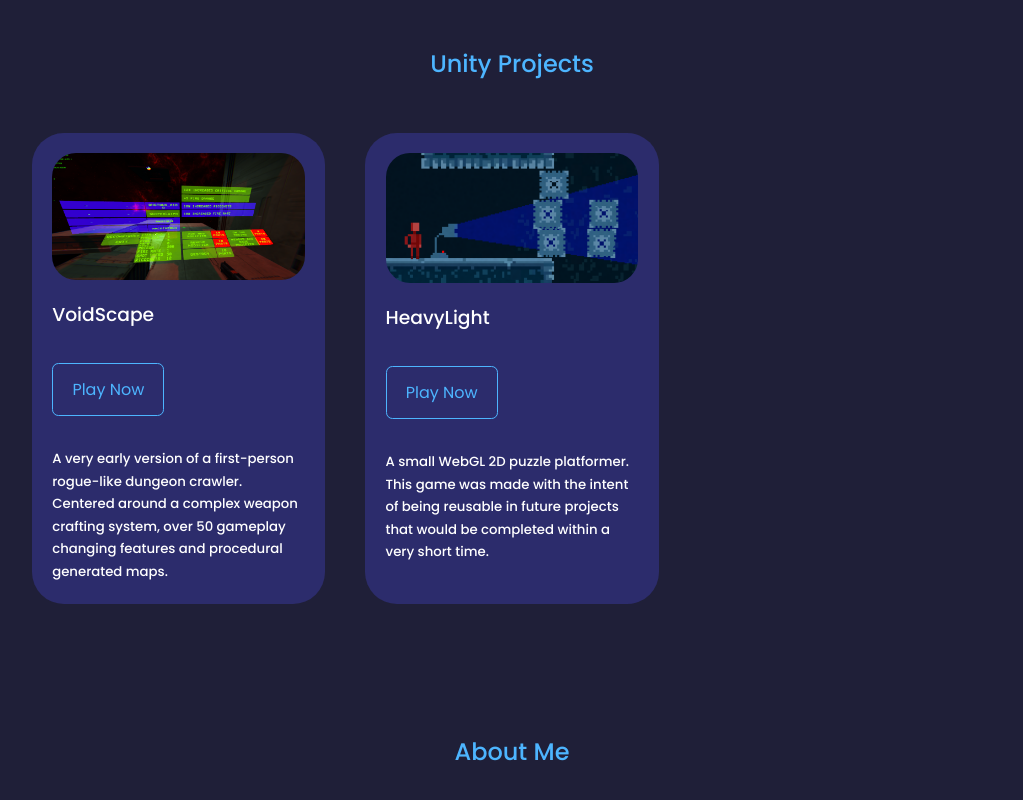
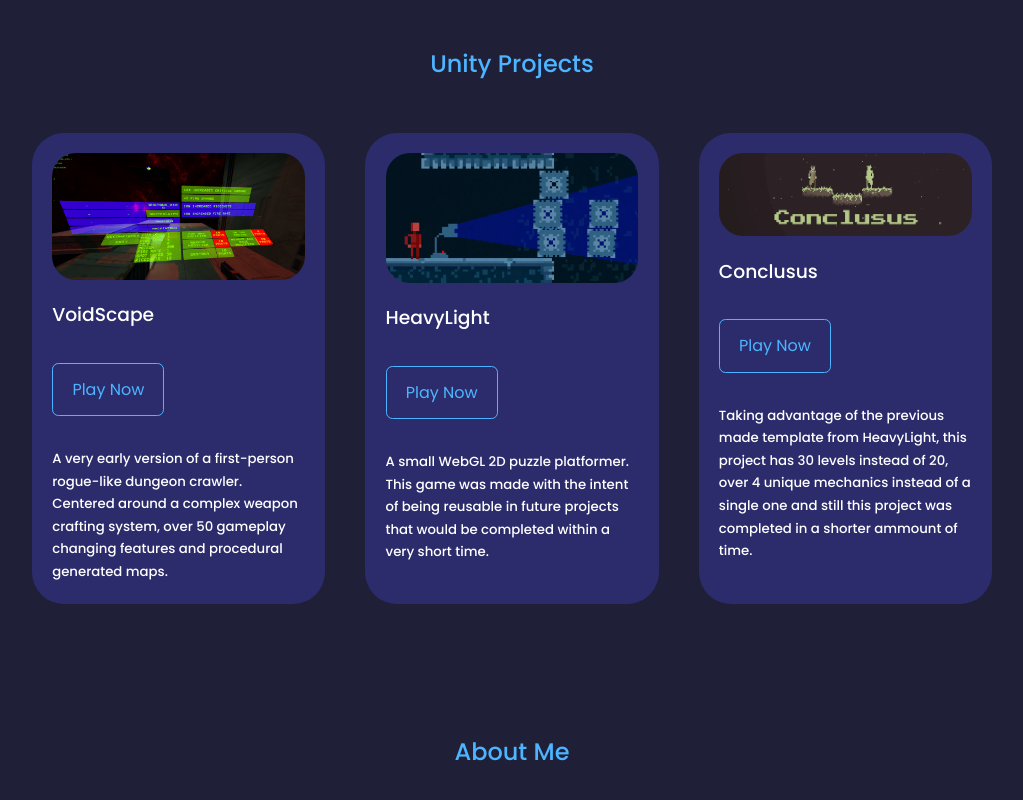
Before and after one commit to ElTraffy/SebastiaoFreitas, a React (Create React App) app: page / in a window 1280 px wide. Shown: the part 380-1180 px from the top of the page, without its empty margins (128-1151 px from the left). Built offline with nearby package versions, Linux system fonts and the light colour scheme.

Commit message:
conclusus add

```diff
--- a/src/components/Portfolio/Portfolio.jsx
+++ b/src/components/Portfolio/Portfolio.jsx
@@ -2,6 +2,7 @@ import React from 'react'
 import './portfolio.css'
 import HeavyLight from '../../assets/heavylight.png'
 import VoidScape from '../../assets/voidscape.png'
+import Conclusus from '../../assets/Conclusus.gif'
 
 
 const data = [
@@ -18,6 +19,13 @@ const data = [
     title: 'HeavyLight',
     description: "A small WebGL 2D puzzle platformer. This game was made with the intent of being reusable in future projects that would be completed within a very short time.",
     demo:'https://sebastiaofreitas.itch.io/HeavyLight'
+  },
+  {
+    id: 3,
+    image: Conclusus,
+    title: 'Conclusus',
+    description: "Taking advantage of the previous made template from HeavyLight, this project has 30 levels instead of 20, over 4 unique mechanics instead of a single one and still this project was completed in a shorter ammount of time.",
+    demo:'https://sebastiaofreitas.itch.io/Conclusus'
   }
 ]
 
```
Also changed, not shown: src/assets/Conclusus.gif (added).
